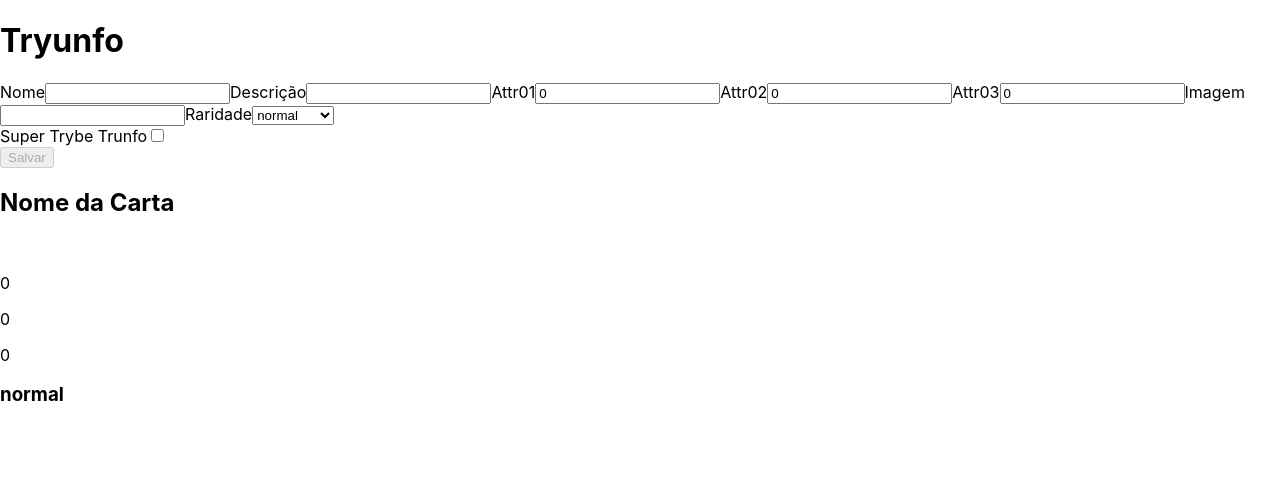
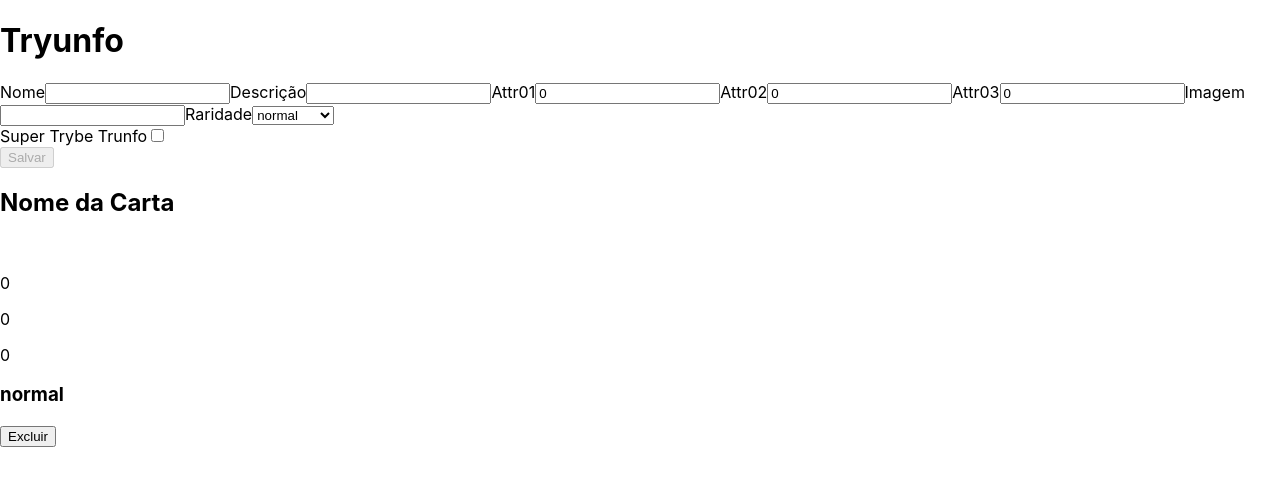
Before and after one commit to felipeAndradeMendes/tryunfo, a React (Create React App) app: page / in a window 1280 px wide. Shown: the top 486 px of the page. Built offline with nearby package versions, Linux system fonts and the light colour scheme.

Commit message:
Começa resolução requisito 09

```diff
--- a/src/App.js
+++ b/src/App.js
@@ -1,6 +1,7 @@
 import React from 'react';
 import Form from './components/Form';
 import Card from './components/Card';
+import ButtonExcluir from './components/ButtonExcluir';
 
 class App extends React.Component {
   //   handleSpecialCasesObj = {
@@ -174,7 +175,8 @@ class App extends React.Component {
               cardRare={ card.cardRare }
               cardTrunfo={ card.cardTrunfo }
             />
-          ))}
+            ))}
+            <ButtonExcluir />
         </div>
       </>
     );
--- /dev/null
+++ b/src/components/ButtonExcluir.js
@@ -0,0 +1,13 @@
+import React from 'react';
+
+class ButtonExcluir extends React.Component {
+  render() {
+    return (
+      <button data-testid="delete-button">
+        Excluir
+      </button>
+    );
+  }
+}
+
+export default ButtonExcluir;
```
